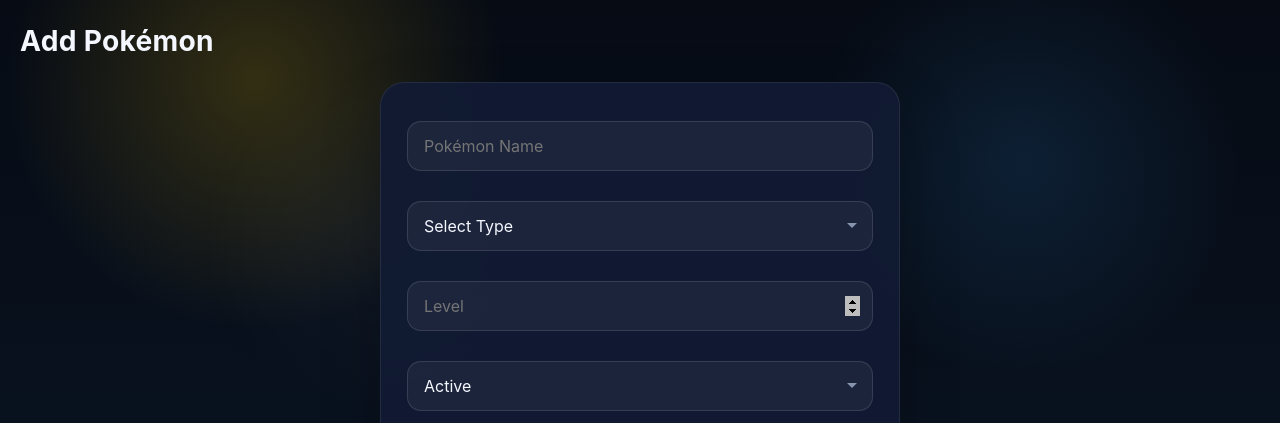
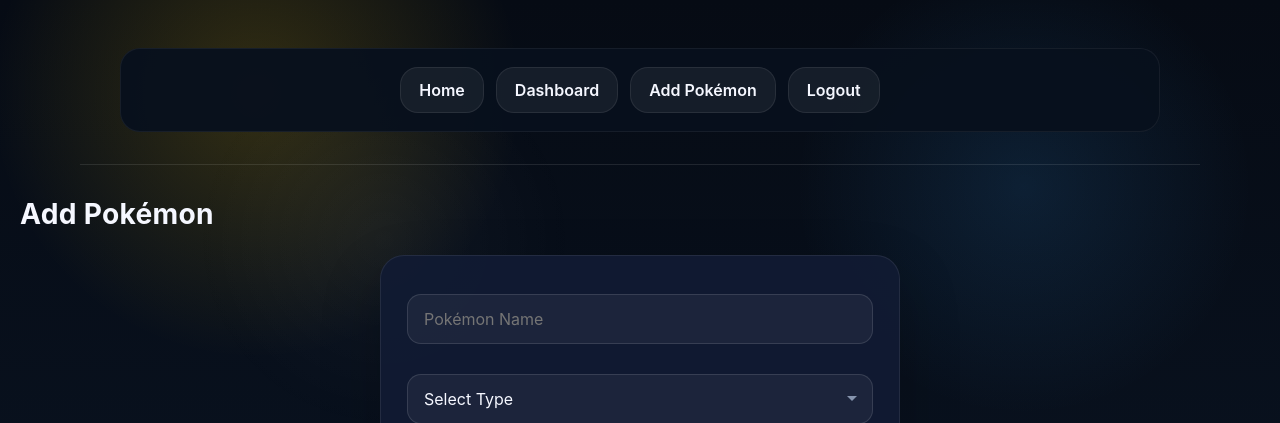
Before and after one commit to hatodog99/poketracker, a PHP site: page /add-pokemon.php in a window 1280 px wide. Shown: the top 423 px of the page. Run offline with PHP 8.4, Linux system fonts and the light colour scheme; a user stored in the database is signed in.

Commit message:
Add: navbar

```diff
--- a/add-pokemon.php
+++ b/add-pokemon.php
@@ -74,6 +74,15 @@ if (isset($_POST['add_pokemon'])) {
 </head>
 <body>
 
+    <div class="nav">
+        <a href="index.php">Home</a>
+        <a href="dashboard.php">Dashboard</a>
+        <a href="add-pokemon.php">Add Pokémon</a>
+        <a href="auth/logout.php">Logout</a>
+    </div>
+
+    <hr>
+
     <h2>Add Pokémon</h2>
 
     <form method="POST" enctype="multipart/form-data">
```
Lines whose indentation alone changed are shown as unchanged.
